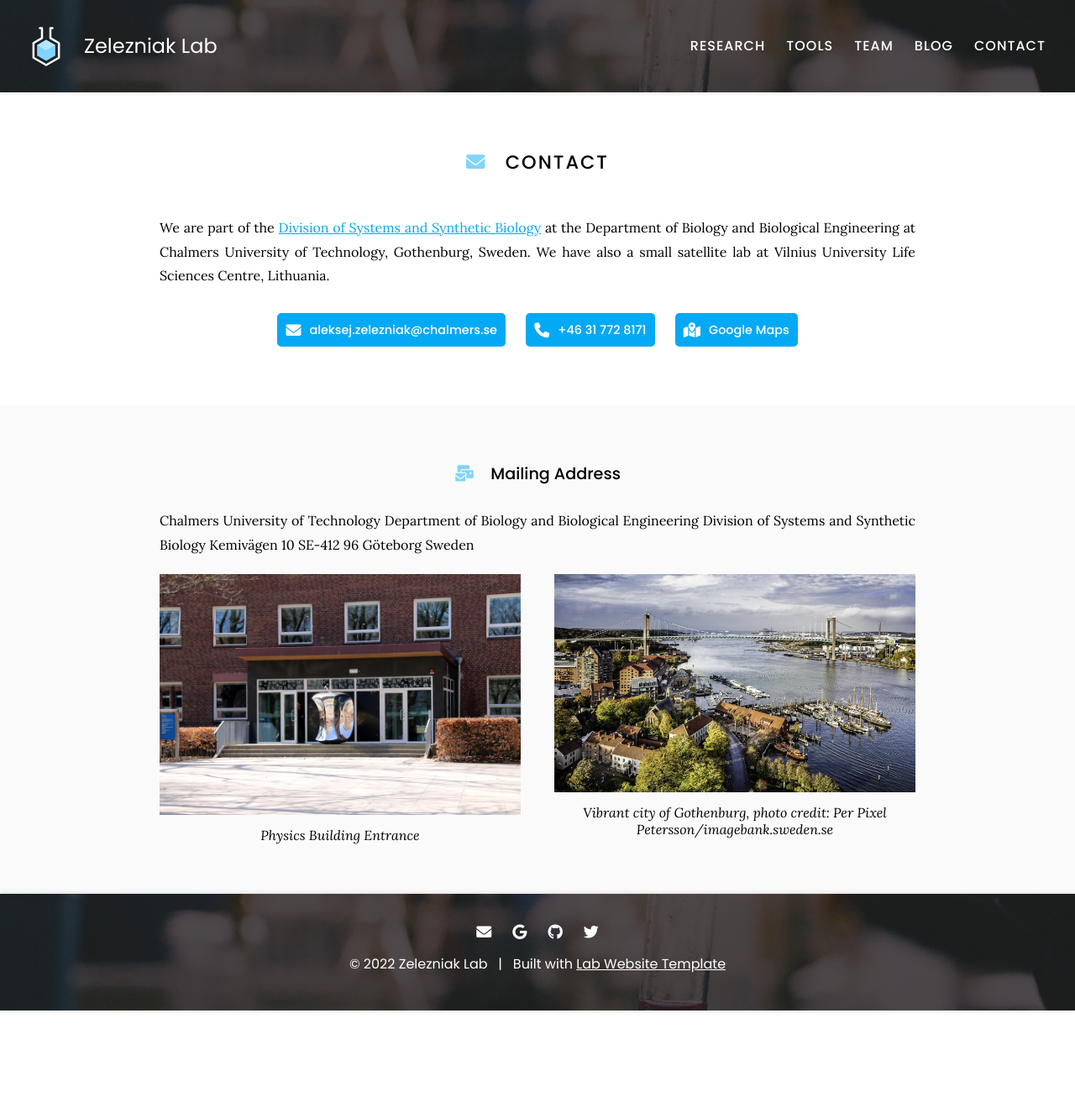
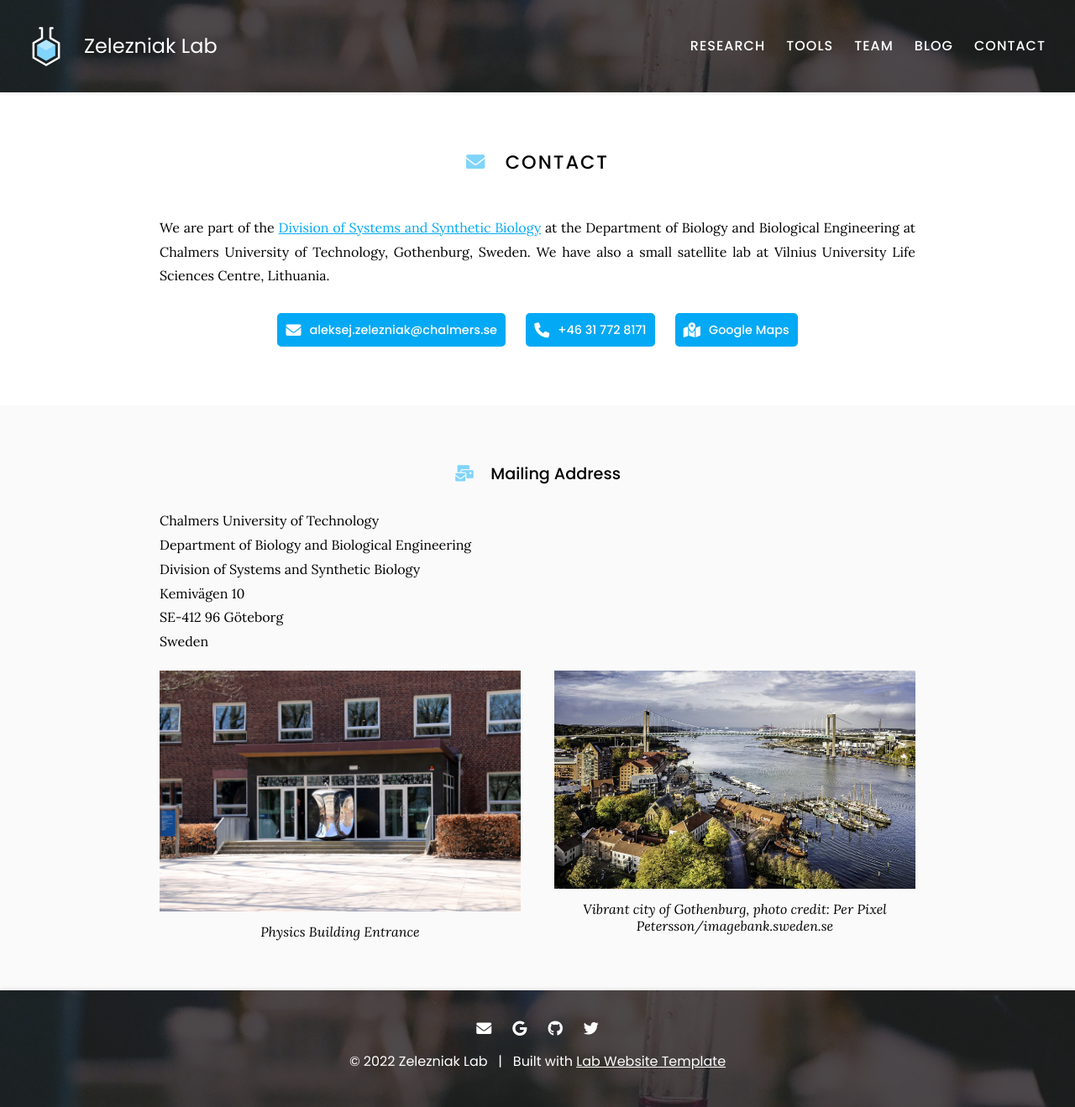
Before and after one commit to zelezniak-lab/zelezniak-lab.github.io, a Jekyll site: the page built from contact/index.md, in a window 1280 px wide. Shown: the whole page at 84% size. Built offline with Jekyll 4.4.1, drawn with Linux system fonts in a browser that asks for light colours; before the commit the page ends 1204 px from its top, so only the background shows below that.

Commit message:
adds fixes

```diff
--- a/contact/index.md
+++ b/contact/index.md
@@ -42,11 +42,11 @@ We are part of the [Division of Systems and Synthetic Biology](https://www.sysbi
 
 ### <i class="fas fa-mail-bulk"></i>Mailing Address
 
-Chalmers University of Technology
-Department of Biology and Biological Engineering
-Division of Systems and Synthetic Biology
-Kemivägen 10
-SE-412 96 Göteborg
+Chalmers University of Technology <br>
+Department of Biology and Biological Engineering <br>
+Division of Systems and Synthetic Biology <br>
+Kemivägen 10 <br>
+SE-412 96 Göteborg <br>
 Sweden
 
 {:.center}
```
